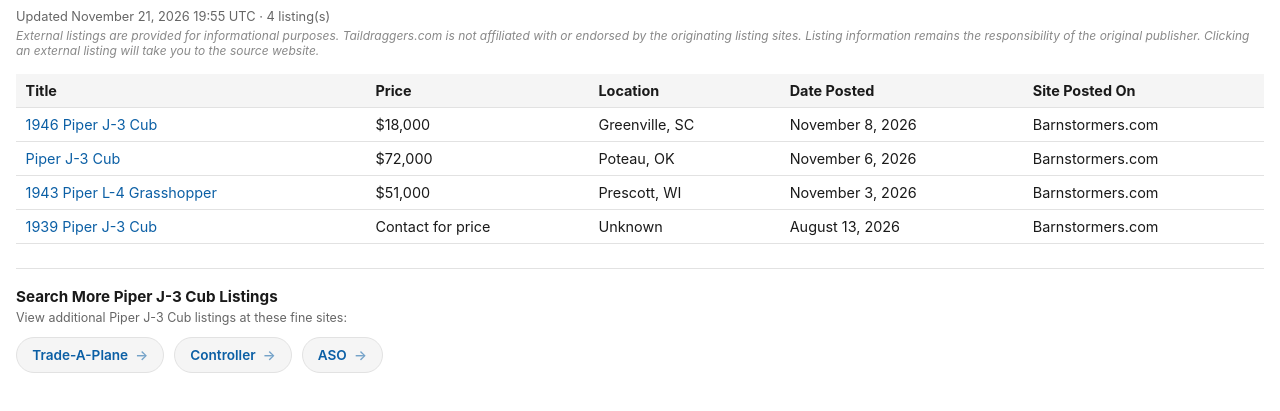
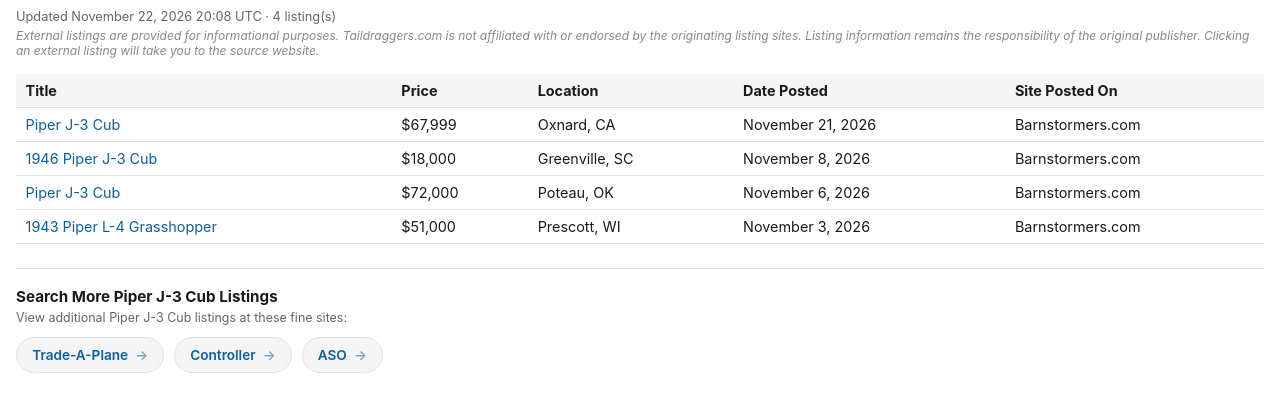
Before and after one commit to taildraggers/piper-j3-cub-for-sale, a plain HTML site: page docs/index.html in a window 1280 px wide. Shown: the part 43-454 px from the top of the page. Drawn offline with Linux system fonts and the light colour scheme.

Commit message:
Update Piper J-3 Cub listings (2026-11-22)

```diff
--- a/docs/index.html
+++ b/docs/index.html
@@ -76,17 +76,17 @@
 </head>
 <body>
   <h1>Other Piper J-3 Cub Ads on the Web</h1>
-  <div class="updated">Updated November 21, 2026 19:55 UTC &middot; 4 listing(s)</div>
+  <div class="updated">Updated November 22, 2026 20:08 UTC &middot; 4 listing(s)</div>
   <div class="disclaimer">External listings are provided for informational purposes. Taildraggers.com is not affiliated with or endorsed by the originating listing sites. Listing information remains the responsibility of the original publisher. Clicking an external listing will take you to the source website.</div>
   <table>
     <thead>
       <tr><th>Title</th><th>Price</th><th>Location</th><th>Date Posted</th><th>Site Posted On</th></tr>
     </thead>
     <tbody>
+        <tr><td><a href="https://www.barnstormers.com/classified-2076264-Piper-J3C-65.html" target="_blank" rel="noopener noreferrer">Piper J-3 Cub</a></td><td>$67,999</td><td>Oxnard, CA</td><td>November 21, 2026</td><td>Barnstormers.com</td></tr>
         <tr><td><a href="https://www.barnstormers.com/classified-2082729-1946-Piper-J3-Cub-C-65.html" target="_blank" rel="noopener noreferrer">1946 Piper J-3 Cub</a></td><td>$18,000</td><td>Greenville, SC</td><td>November 8, 2026</td><td>Barnstormers.com</td></tr>
         <tr><td><a href="https://www.barnstormers.com/classified-2082292-Piper-J3.html" target="_blank" rel="noopener noreferrer">Piper J-3 Cub</a></td><td>$72,000</td><td>Poteau, OK</td><td>November 6, 2026</td><td>Barnstormers.com</td></tr>
         <tr><td><a href="https://www.barnstormers.com/classified-2060396-1943-Piper-J3L4.html" target="_blank" rel="noopener noreferrer">1943 Piper L-4 Grasshopper</a></td><td>$51,000</td><td>Prescott, WI</td><td>November 3, 2026</td><td>Barnstormers.com</td></tr>
-        <tr><td><a href="https://www.barnstormers.com/classified-1806738-1939-Piper-J3L-65-Cub-w-C-85!.html" target="_blank" rel="noopener noreferrer">1939 Piper J-3 Cub</a></td><td>Contact for price</td><td>Unknown</td><td>August 13, 2026</td><td>Barnstormers.com</td></tr>
     </tbody>
   </table>
   <div class="more-resources">
```
